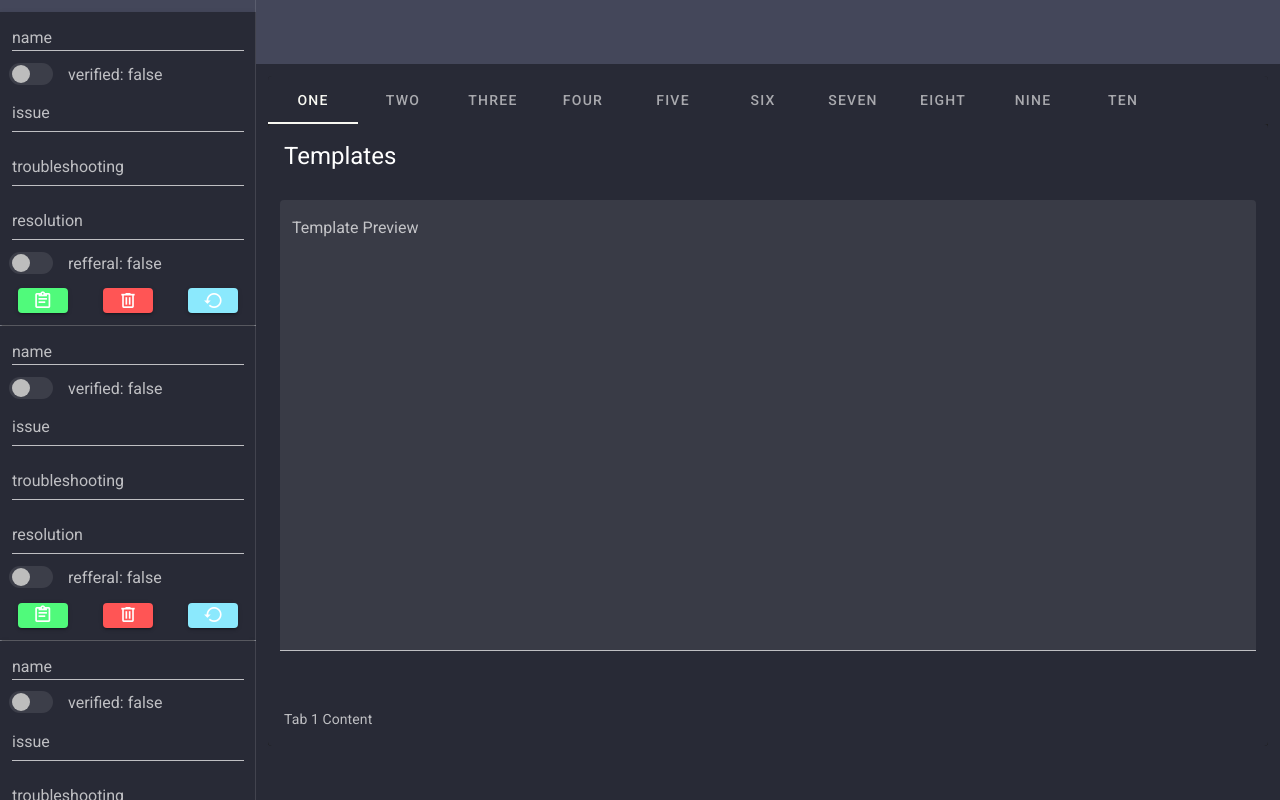
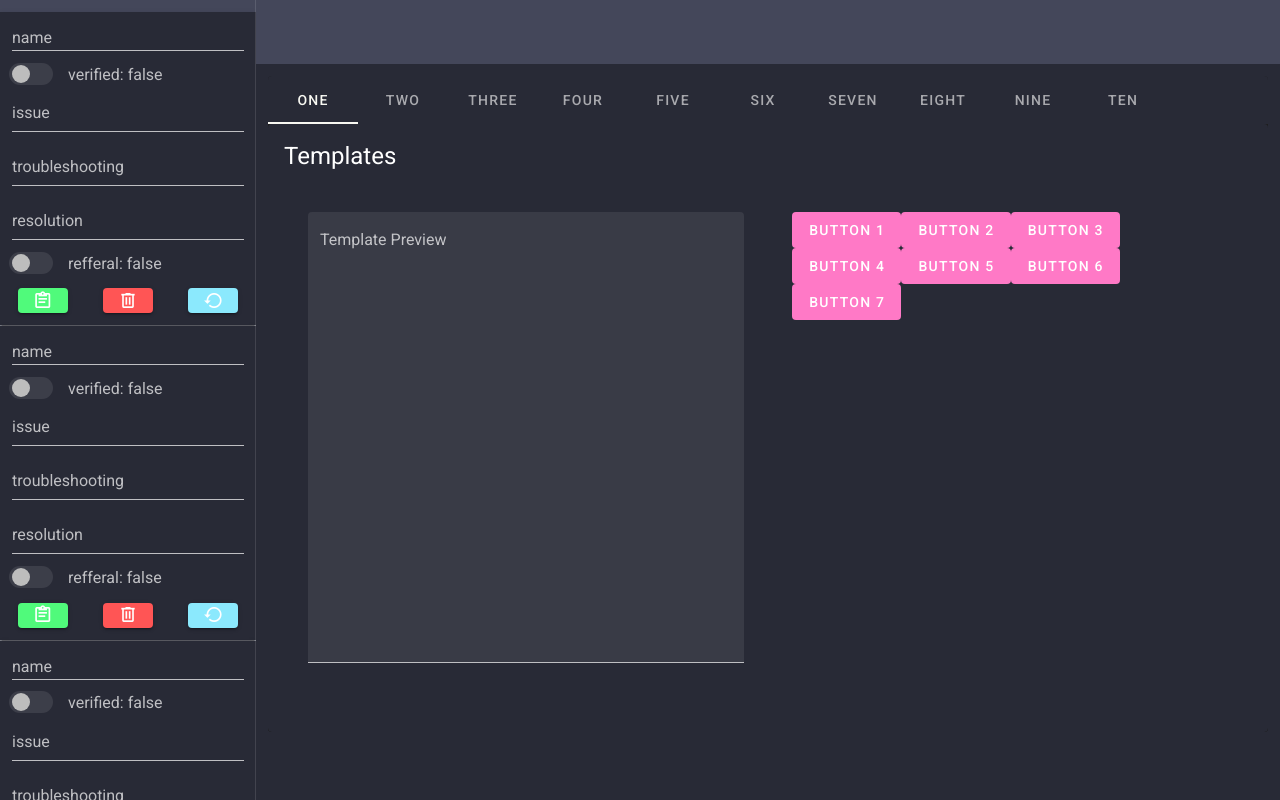
Before and after one commit to neb-dev/chat-wizard, a Vue app: page / in a window 1280 px wide. Built offline with nearby package versions, Linux system fonts and the light colour scheme.

Commit message:
added scriptgrid to scripttabs, updated buttons and layout for scriptgrid

```diff
--- a/src/components/script/ScriptGrid.vue
+++ b/src/components/script/ScriptGrid.vue
@@ -2,14 +2,38 @@
   <v-container>
     <v-row>
       <v-col>
-                <v-button>Script 1</v-button>
-                <v-button>Script 2/v-button>
-                <v-button>Script 3</v-button>
-                <v-button>Script 4</v-button>
-                <v-button>Script 5</v-button>
-                <v-button>Script 6</v-button>
-                <v-button>Script 7</v-button>
+        <v-btn depressed color="accent">
+          Button 1
+        </v-btn>
+        <v-btn depressed color="accent">
+          Button 2
+        </v-btn>
+        <v-btn depressed color="accent">
+          Button 3
+        </v-btn>
+        <v-btn depressed color="accent">
+          Button 4
+        </v-btn>
+        <v-btn depressed color="accent">
+          Button 5
+        </v-btn>
+        <v-btn depressed color="accent">
+          Button 6
+        </v-btn>
+        <v-btn depressed color="accent">
+          Button 7
+        </v-btn>
       </v-col>
     </v-row>
   </v-container>
 </template>
+
+<script>
+export default {
+  data() {
+    return {
+      scripts: [{}]
+    };
+  }
+};
+</script>
--- a/src/components/script/ScriptTabs.vue
+++ b/src/components/script/ScriptTabs.vue
@@ -12,8 +12,18 @@
           <v-card-title class="headline">
             {{ item.title }}
           </v-card-title>
-          <script-preview />
-          <v-card-text>{{ item.content }}</v-card-text>
+          <v-card-text>
+            <v-container>
+              <v-row>
+                <v-col>
+                  <script-preview />
+                </v-col>
+                <v-col>
+                  <script-grid />
+                </v-col>
+              </v-row>
+            </v-container>
+          </v-card-text>
         </v-card>
       </v-tab-item>
     </v-tabs-items>
@@ -22,9 +32,11 @@
 
 <script>
 import ScriptPreview from "./ScriptPreview.vue";
+import ScriptGrid from "./ScriptGrid.vue";
 export default {
   components: {
-    ScriptPreview
+    ScriptPreview,
+    ScriptGrid
   },
   data() {
     return {
```
Lines whose indentation alone changed are shown as unchanged.
